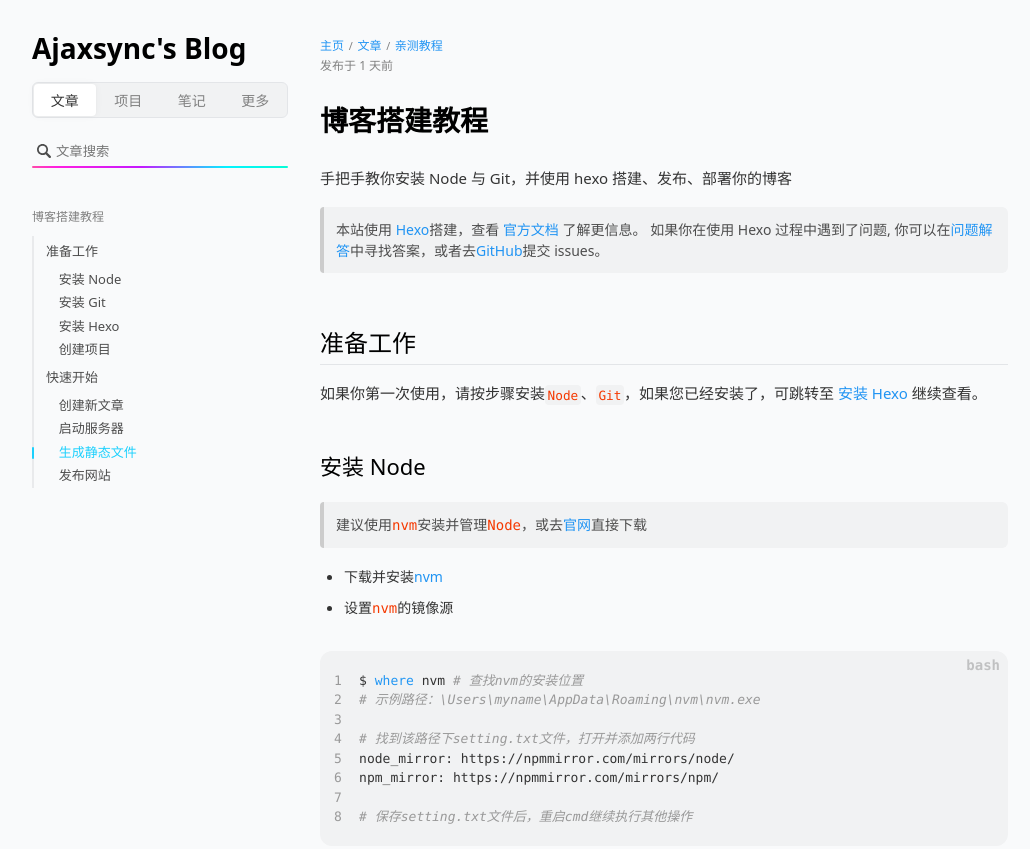
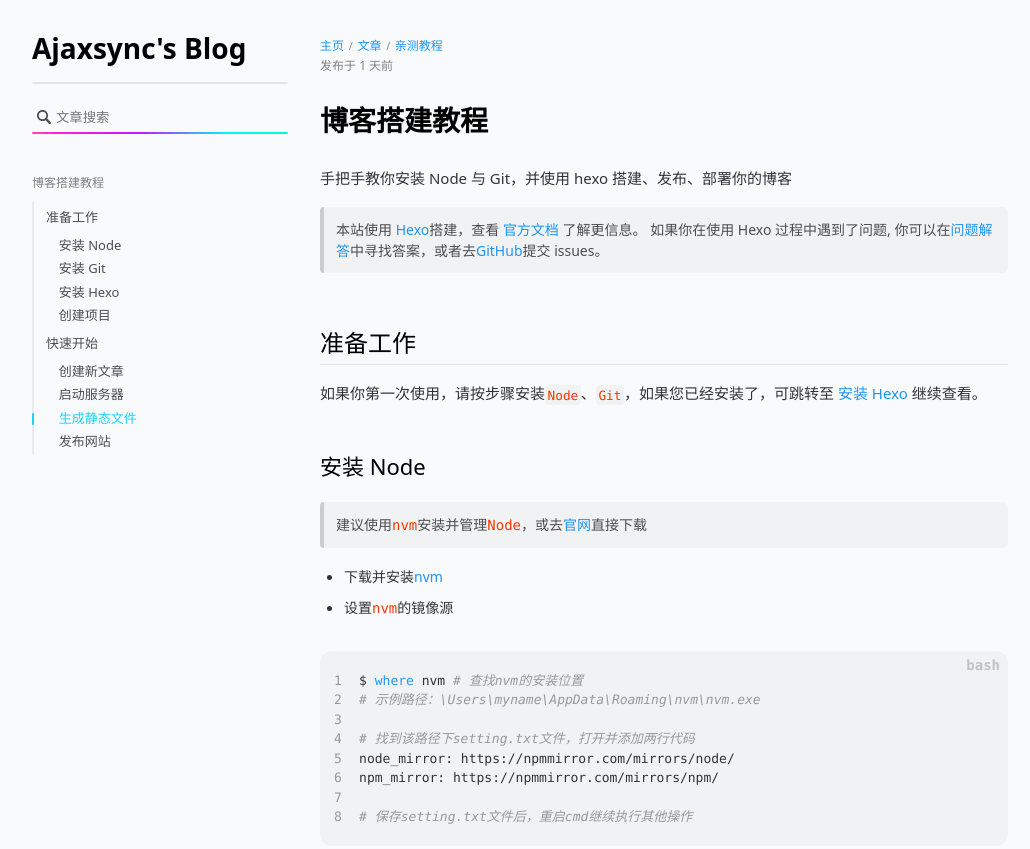
Before and after one commit to ajaxsync/ajaxsync.github.io, a plain HTML site: page 2023/08/28/hello-world/index.html in a window 1280 px wide. Shown: the top 849 px of the page, without its empty margins (120-1150 px from the left). Drawn offline with nearby package versions, Linux system fonts and the light colour scheme; some packages are replaced by stand-ins of ours; a script that the page names is missing.

Commit message:
Site updated: 2023-08-29 20:41:59

```diff
--- a/2023/08/28/hello-world/index.html
+++ b/2023/08/28/hello-world/index.html
@@ -73,7 +73,7 @@
 
 <header class="header"><div class="logo-wrap"><a class="title" href="/"><div class="main" ff="title">Ajaxsync's Blog</div></a></div>
 
-<nav class="menu dis-select"><a class="nav-item active" href="/">文章</a><a class="nav-item" href="/wiki/">项目</a><a class="nav-item" href="/notes/">笔记</a><a class="nav-item" href="/more/">更多</a></nav>
+<nav class="menu dis-select"></nav>
 </header>
 
 
```
Also changed, not shown: 404.html (+1 -1 lines), archives/2023/08/index.html (+1 -1 lines), archives/2023/index.html (+1 -1 lines), archives/index.html (+1 -1 lines), categories/index.html (+1 -1 lines), categories/亲测教程/index.html (+1 -1 lines), index.html (+1 -1 lines), tags/hexo/index.html (+1 -1 lines), tags/index.html (+1 -1 lines).
